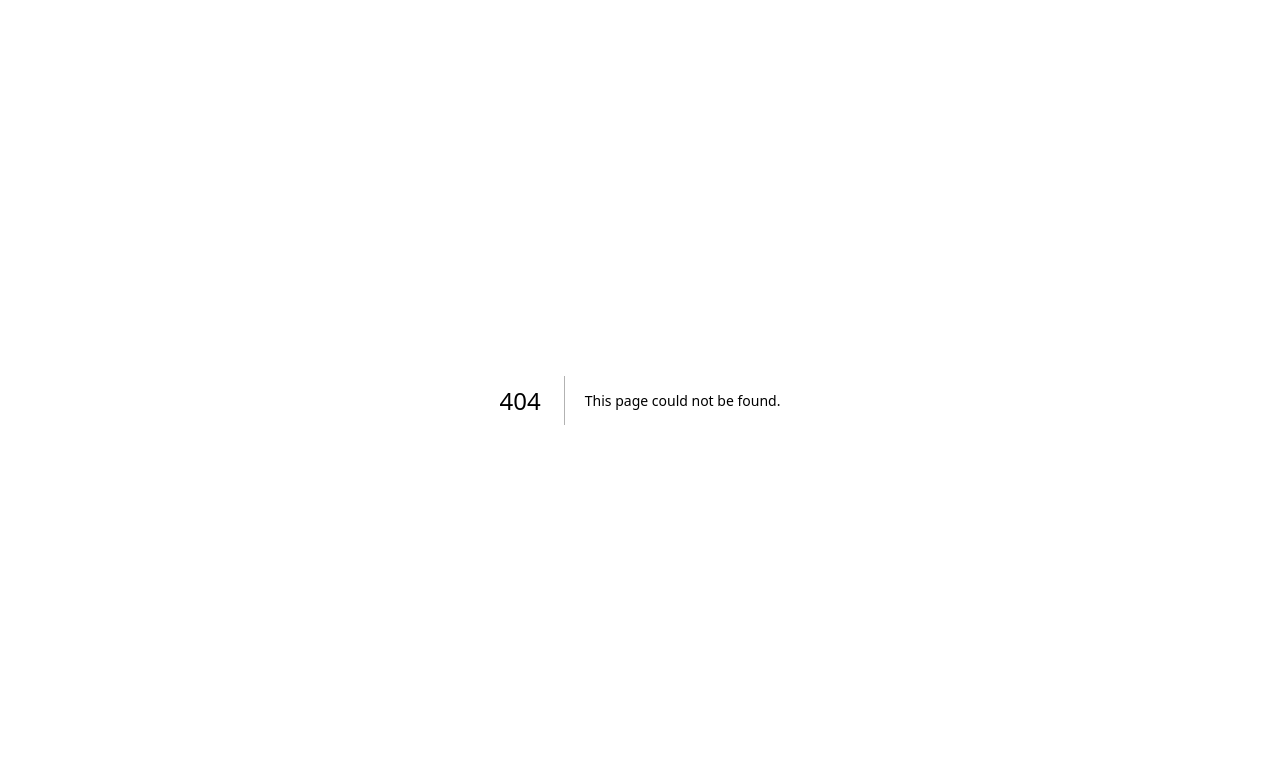
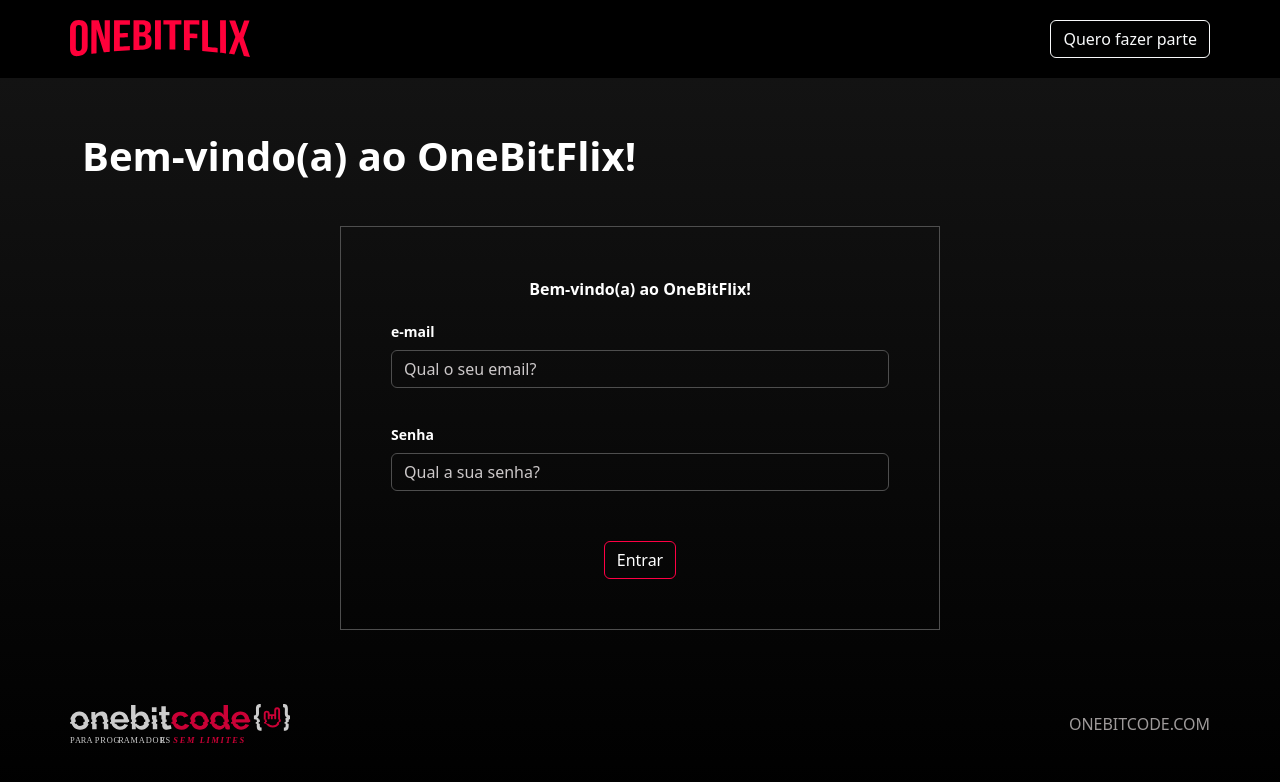
Before and after one commit to juniorjrjl/onebitflix-front, a Next.js app: page /login in a window 1280 px wide. Before the commit this address had no page. Shown: the top 782 px of the page. Built offline with nearby package versions, Linux system fonts and the light colour scheme; no server answers.

Commit message:
criação da página de login

```diff
--- /dev/null
+++ b/pages/login.tsx
@@ -0,0 +1,81 @@
+import styles from "../styles/registerLogin.module.scss";
+import Head from "next/head";
+import HeaderGeneric from "../src/components/common/headerGeneric";
+import { Button, Container, Form, FormGroup, Input, Label } from "reactstrap";
+import Footer from "../src/components/common/footer";
+import { useRouter } from "next/router";
+import { FormEvent, useEffect, useState } from "react";
+import ToastComponent from "../src/components/common/toast";
+import authService from "../src/services/authService";
+
+const Login = () => {
+    const router = useRouter()
+    const [toastIsOpen, setToastIsOpen] = useState(false)
+    const [toastMessage, setToastMessage] = useState('')
+    const [toastColor, setToastColor] = useState('success')
+    const registerSucess = router.query.registred;
+    useEffect(() => {
+        if (registerSucess) {
+            setToastIsOpen(true)
+            setTimeout(() => {
+                setToastIsOpen(false)
+            }, 1000 * 3)
+            setToastMessage("Sucesso")
+        }
+    }, [router.query]);
+
+    const handleLogin = async (event:FormEvent<HTMLFormElement>) => {
+        event.preventDefault()
+
+        const formData = new FormData(event.currentTarget)
+        const email = formData.get('email')!.toString()
+        const password = formData.get('password')!.toString()
+        const params = { email, password }
+        const res = await authService.login(params)
+        if (res!.status === 200){
+            router.push("/home")
+        }else{
+            setToastIsOpen(true)
+            setToastColor('danger')
+            setTimeout(() => {
+                setToastIsOpen(false)
+            }, 1000 * 3)
+            setToastMessage("Email e/ou senha incorretos")
+        }
+
+    }
+
+    return (
+        <>
+            <Head>
+                <title>Onebitflix - Login</title>
+                <link rel="shortcut icon" href="/favicon.svg" type="image/x-icon" />
+            </Head>
+            <main className={styles.main}>
+                <HeaderGeneric logoUrl="/" btnUrl="/register" btnContent="Quero fazer parte" />
+                <Container className="py-5">
+                    <p className={styles.formTitle}>Bem-vindo(a) ao OneBitFlix!</p>
+                    <Form className={styles.form} onSubmit={handleLogin}>
+                        <p className="text-center">
+                            <strong>Bem-vindo(a) ao OneBitFlix!</strong>
+                        </p>
+                        <FormGroup>
+                            <Label for="email" className={styles.label}>e-mail</Label>
+                            <Input id="email" name="email" type="email" placeholder="Qual o seu email?" required className={styles.input}/>
+                        </FormGroup>
+
+                        <FormGroup>
+                            <Label for="password" className={styles.label}>Senha</Label>
+                            <Input id="password" name="password" type="password" placeholder="Qual a sua senha?" required className={styles.input}/>
+                        </FormGroup>
+                        <Button outline className={styles.formBtn} type='submit'>Entrar</Button>
+                    </Form>
+                </Container>
+                <Footer />
+                <ToastComponent color={toastColor} isOpen={toastIsOpen} message={toastMessage} />
+            </main>
+        </>
+    )
+};
+
+export default Login;
--- /dev/null
+++ b/src/components/common/toast/index.tsx
@@ -0,0 +1,19 @@
+import { Toast, ToastBody } from "reactstrap"
+
+interface props {
+    isOpen: boolean
+    message: string
+    color: string
+}
+
+const ToastComponent = ({isOpen, message, color} : props) =>{
+    return(
+        <>
+        <Toast className={`bg-${color} text-white fixed-top ms-auto mt-3`} isOpen={isOpen}>
+            <ToastBody className="text-center">{message}</ToastBody>
+        </Toast>
+        </>
+    )
+}
+
+export default ToastComponent
--- a/src/services/authService.ts
+++ b/src/services/authService.ts
@@ -8,6 +8,17 @@
     password: string
     phone: string
     birth: string
+}
+
+export interface Login{
+    email: string
+    password: string
+}
+
+export interface TokenResponse{
+    type: string
+    token: string
+    expiresIn: number
 }
 
 const authService = {
@@ -22,6 +33,19 @@
             console.error(JSON.stringify(err))
             return err
         }
+    },
+    login: async (params:Login) => {
+        try{
+            const res = await api.post<Login, AxiosResponse<TokenResponse>>('/auth/login', params)
+            if (res.status === 200) sessionStorage.setItem("onebitflix-token", res.data.token)
+            return res
+        } catch (err) {
+            console.log(err)
+            if (!axios.isAxiosError<AxiosError<ErrorType>>(err)) throw err
+
+            console.error(JSON.stringify(err))
+            return err
+        }
     }
 }
 
```
Also changed, not shown: pages/register.tsx (+23 -4 lines).
